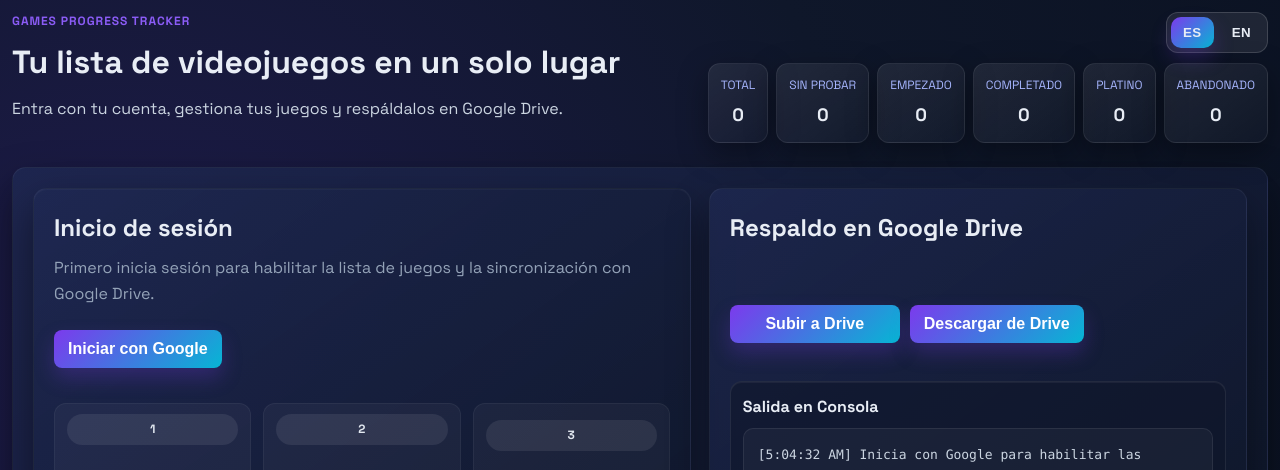
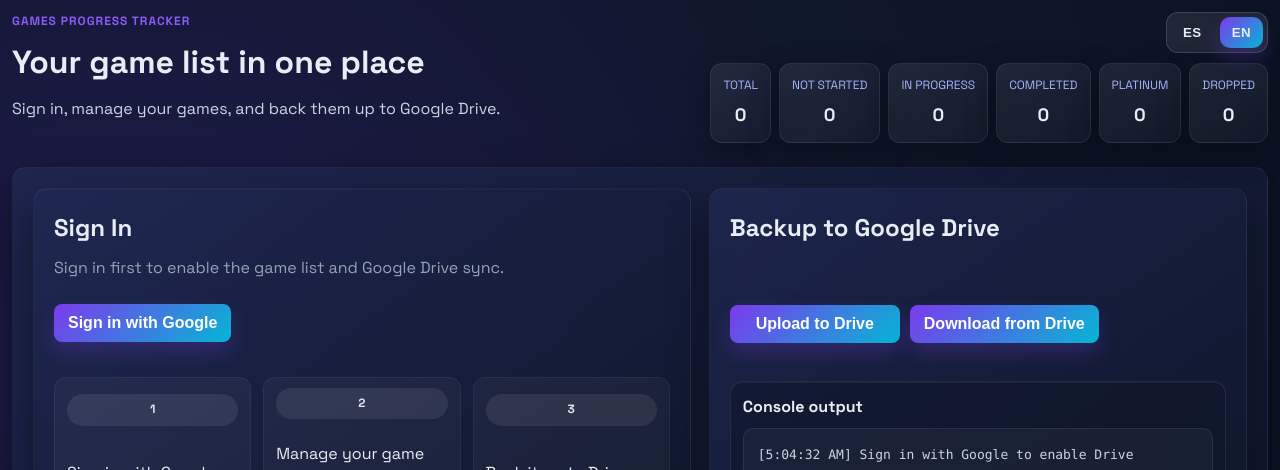
Before and after one commit to federicoroldos/Games-Progress-Tracker, a React (Vite) app: page / in a window 1280 px wide. Shown: the top 470 px of the page. Built offline with nearby package versions, Linux system fonts and the light colour scheme; no server answers.

Commit message:
changed console output to EN and fixed typo

```diff
--- a/src/i18n.tsx
+++ b/src/i18n.tsx
@@ -121,7 +121,7 @@ const translations = {
       exportJson: 'Exportar JSON',
       importJson: 'Importar JSON',
       importExcel: 'Importar Excel',
-      consoleTitle: 'Salida en Consola',
+      consoleTitle: 'Salida en consola',
       consoleEmpty: 'Sin eventos aún.',
       messages: {
         ensureFile: 'Buscando/creando backup en Drive (appData)...',
@@ -441,7 +441,7 @@ interface I18nContextValue {
 const I18nContext = createContext<I18nContextValue | undefined>(undefined);
 
 export const I18nProvider = ({ children }: { children: ReactNode }) => {
-  const [lang, setLang] = useState<Language>('es');
+  const [lang, setLang] = useState<Language>('en');
 
   const dateFormatter = useMemo(
     () =>
```
